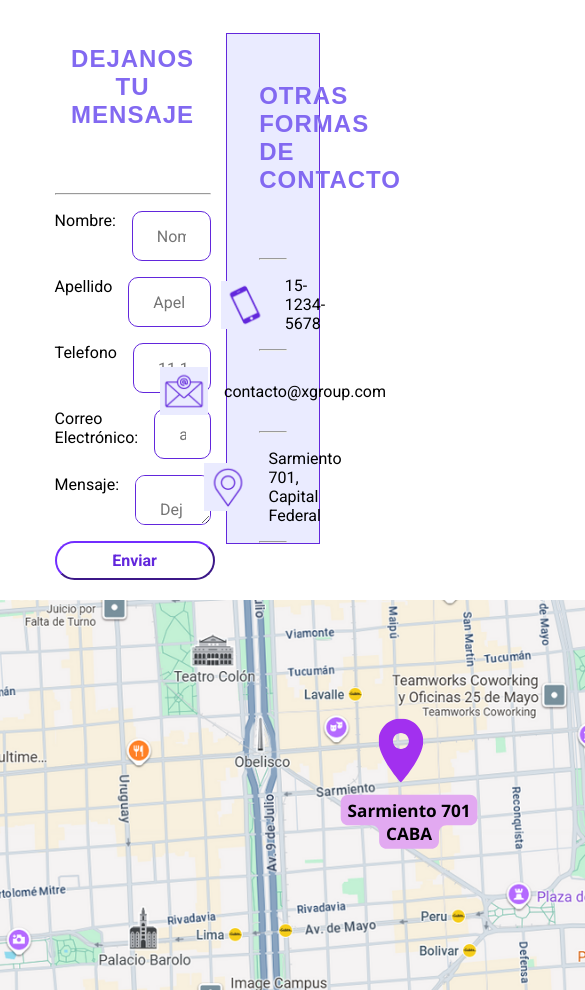
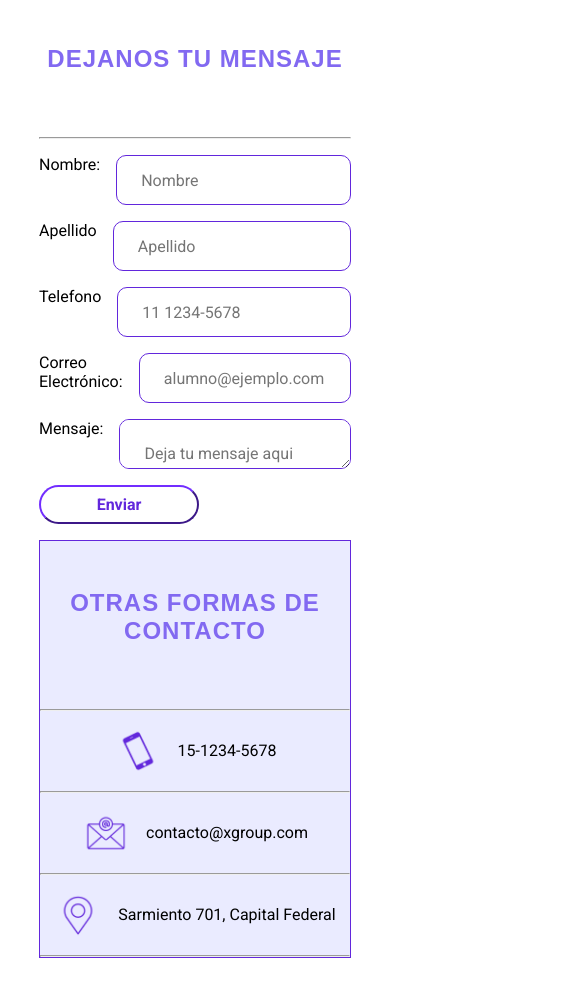
Before and after one commit to DeantonioAxel/Trabajo-Practico---Web-I, a plain HTML site: page html/contacto.html in a window 390 px wide. Shown: the part 373-1363 px from the top of the page, 585 px wide, since content can reach past the window. Drawn offline with Linux system fonts and the light colour scheme.

Commit message:
responsive contacto

```diff
--- a/css/contacto.css
+++ b/css/contacto.css
@@ -12,7 +12,7 @@ h2{
 section{
     display: flex;
     flex-direction: row;
-    justify-content: center;
+    justify-content: space-evenly;
     align-items: center;
     margin: 0% 10% 5% 10%;
 }
@@ -83,3 +83,22 @@ button{
     border-color: #6227dc;
     background-color: white;
 }
+@media screen and (width < 600px) {
+    section{
+        flex-direction: column;
+    }
+    article{
+        width: 100%;
+        padding: 0;
+    }
+    form{
+        width: 100%;
+        margin: 0;
+        padding: 0;
+    }
+    .maps img{
+        width: 100%;
+        height: auto;
+    }
+
+}
```
Also changed, not shown: html/contacto.html (+1 -1 lines).
